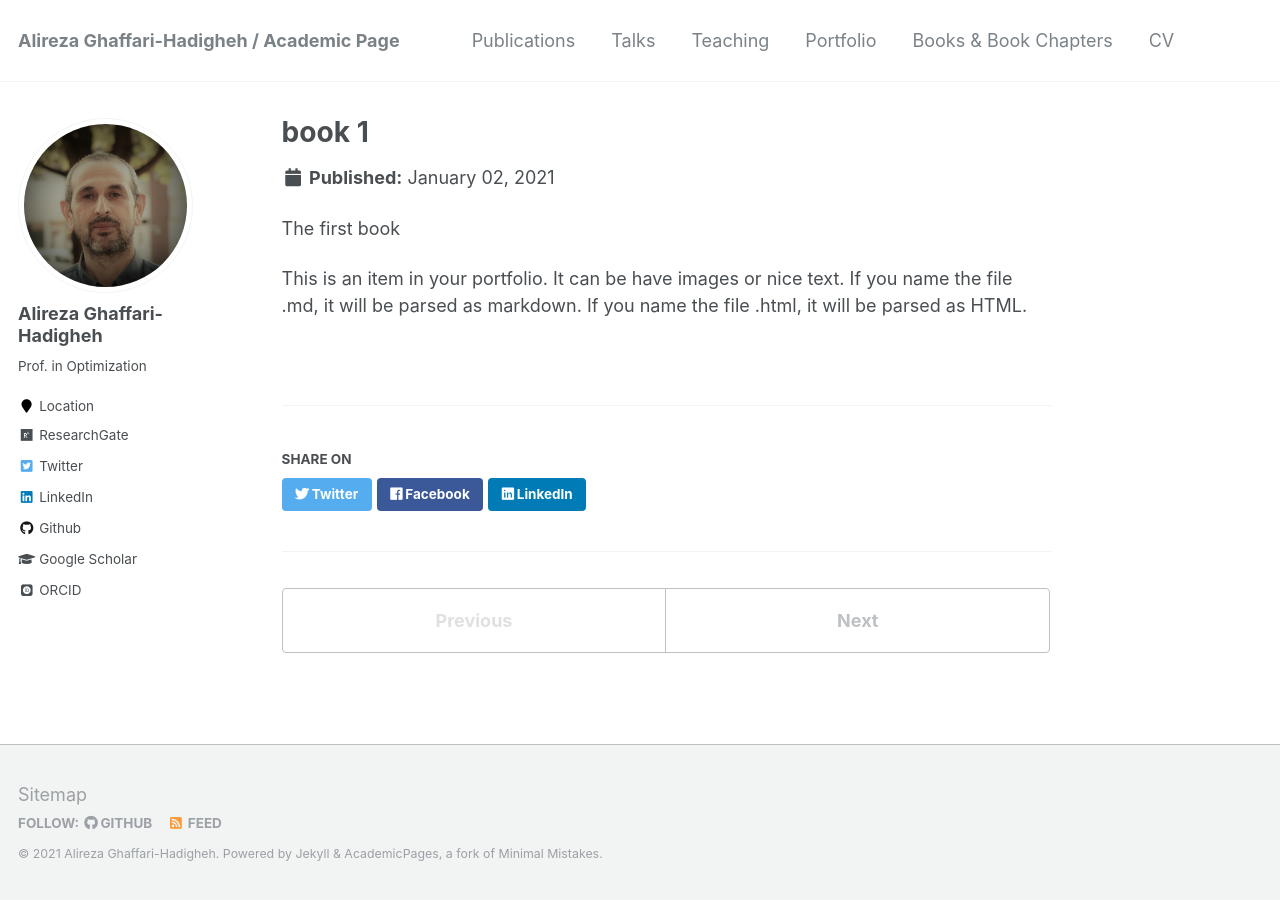
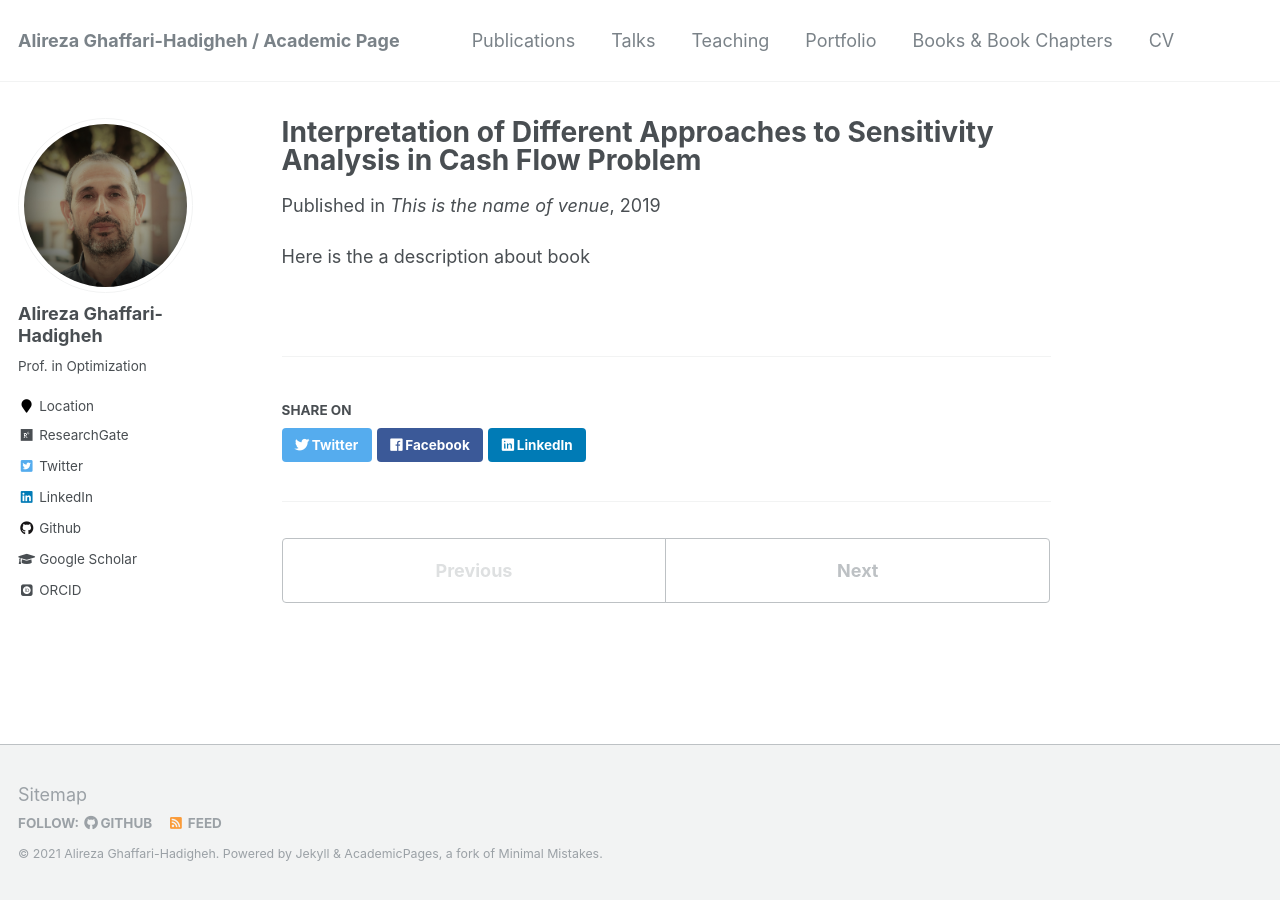
Before and after one commit to Hadigheha/hadigheha.github.io, a Jekyll site: the page built from _books/UT-Persian.md, in a window 1280 px wide. Built offline with Jekyll 4.4.1, drawn with Linux system fonts in a browser that asks for light colours; some web fonts are replaced.

Commit message:
Added configuration to the sample book page

```diff
--- a/_books/UT-Persian.md
+++ b/_books/UT-Persian.md
@@ -1,9 +1,12 @@
 ---
-title: "book 1"
-excerpt: "Short description of portfolio item number 1<br/><img src='/images/500x300.png'>"
-collection: portfolio
+title: "Interpretation of Different Approaches to Sensitivity Analysis in Cash Flow Problem"
+collection: books
+permalink: /books/book_1
+excerpt: 'This is a sample excerpt for the books'
+date: 2019-09-09
+venue: 'This is the name of venue'
+paperurl: 'https://google.com'
 ---
 
-The first book
 
-This is an item in your portfolio. It can be have images or nice text. If you name the file .md, it will be parsed as markdown. If you name the file .html, it will be parsed as HTML.
+Here is the a description about book
```
